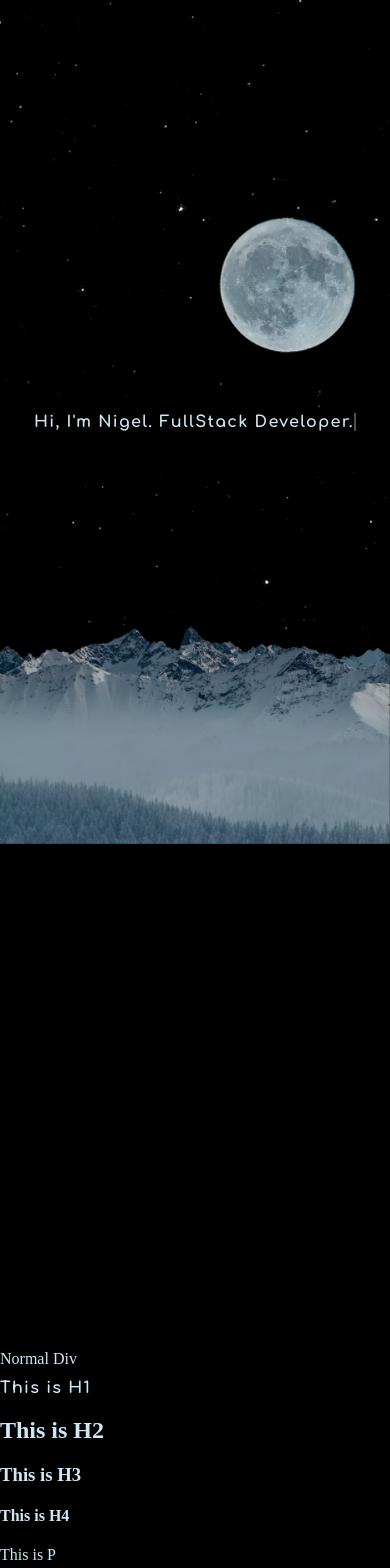
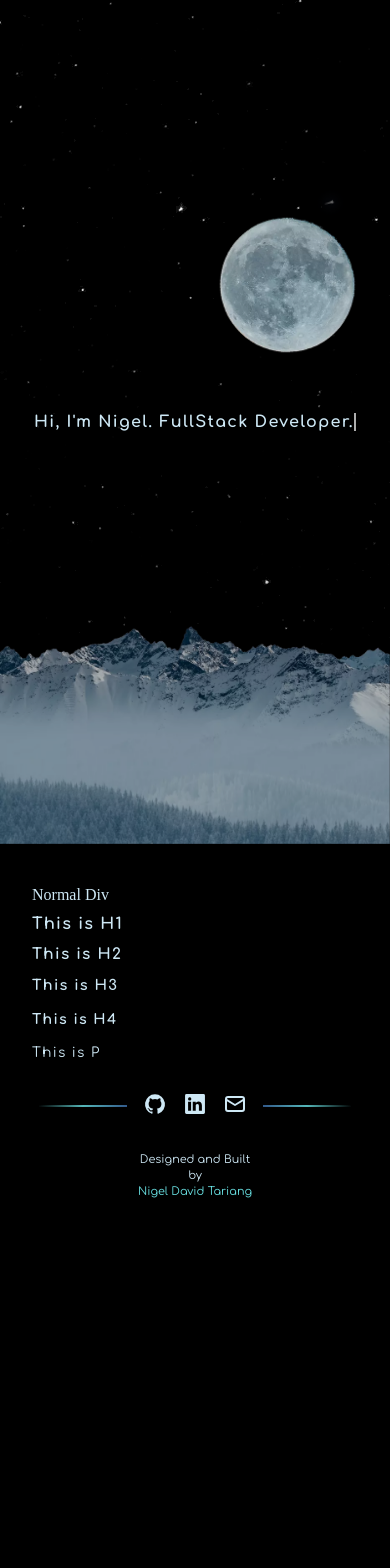
Before and after one commit to 0racularGh0st/portfolio-1.0, a Vue app: page / in a window 390 px wide. Shown: the top 1568 px of the page. After the commit the page ends 1232 px from the top, so only its background shows below. Built offline with nearby package versions, Linux system fonts and the light colour scheme.

Commit message:
Set font sizes for h1,h2,h3,h4 and p for different breakpoints

```diff
--- a/public/index.html
+++ b/public/index.html
@@ -50,22 +50,4 @@
   src: url('/Comfortaa-VariableFont_wght.ttf');
   font-display: swap;
 }
-@media screen and (min-width: 48rem){
-    .content-section{
-        margin-left:2.5rem ;
-        margin-right:2.5rem ;
-    }
-}
-@media screen and (min-width: 64rem){
-    .content-section{
-        margin-left:3.5rem ;
-        margin-right:3.5rem ;
-    }
-}
-@media screen and (min-width: 85.5rem){
-    .content-section{
-        margin-left:6rem ;
-        margin-right:6rem ;
-    }
-}
 </style>
--- a/src/views/About.vue
+++ b/src/views/About.vue
@@ -1,5 +1,5 @@
 <template>
-  <div class="about">
+  <div class="about content-section">
     <div>Normal Div</div>
     <h1>This is H1 </h1>
     <h2>This is H2</h2>
@@ -8,6 +8,12 @@
     <p>This is P</p>
    </div>
 </template>
+<script>
+import './sections.css';
+export default {
+
+}
+</script>
 <style scoped>
 .about{
   color : #cee8f5;
--- a/src/views/Home.vue
+++ b/src/views/Home.vue
@@ -44,7 +44,7 @@ export default {
 </script>
 <style scoped>
 .home{
-  height: 110vh;
+  height: 55vh;
 }
 .content{
   margin-top: 50vh;
--- a/src/views/fonts.css
+++ b/src/views/fonts.css
@@ -1,9 +1,30 @@
+
 h1{
-    font-size: 0.9em;
+    font-size: 0.9rem;
     letter-spacing: 1.3px;
     font-family: 'Comfortaa';
 }
-@media (min-width: 320px)
+h2{
+    font-size: 0.85rem;
+    letter-spacing: 1.3px;
+    font-family: 'Comfortaa';
+}
+h3{
+    font-size: 0.8rem;
+    letter-spacing: 1.3px;
+    font-family: 'Comfortaa';
+}
+h4{
+    font-size: 0.75rem;
+    letter-spacing: 1.3px;
+    font-family: 'Comfortaa';
+}
+p{
+    font-size: 0.75rem;
+    letter-spacing: 1.3px;
+    font-family: 'Comfortaa';
+}
+@media screen and (min-width: 20rem)
 {
     h1{
         font-size: 0.9em;
@@ -11,23 +32,139 @@ h1{
         font-family: 'Comfortaa';
 
     }
-
+    h2{
+        font-size: 0.85rem;
+        letter-spacing: 1.3px;
+        font-family: 'Comfortaa';
+    }
+    h3{
+        font-size: 0.8rem;
+        letter-spacing: 1.3px;
+        font-family: 'Comfortaa';
+    }
+    h4{
+        font-size: 0.75rem;
+        letter-spacing: 1.3px;
+        font-family: 'Comfortaa';
+    }
+    p{
+        font-size: 0.75rem;
+        letter-spacing: 1.3px;
+        font-family: 'Comfortaa';
+    }
 }
-@media (min-width: 375px)
+@media screen and (min-width: 23.43rem)
 {
     h1{
-        font-size: 1em;
+        font-size: 1rem;
         letter-spacing: 1.3px;
         font-family: 'Comfortaa';
 
     }
+    h2{
+        font-size: 0.95rem;
+        letter-spacing: 1.3px;
+        font-family: 'Comfortaa';
+    }
+    h3{
+        font-size: 0.9rem;
+        letter-spacing: 1.3px;
+        font-family: 'Comfortaa';
+    }
+    h4{
+        font-size: 0.88rem;
+        letter-spacing: 1.3px;
+        font-family: 'Comfortaa';
+    }
+    p{
+        font-size: 0.85rem;
+        letter-spacing: 1.3px;
+        font-family: 'Comfortaa';
+    }
 }
-@media (min-width: 1024px)
+@media screen and (min-width: 48rem){
+    h1{
+        font-size: 1.6rem;
+        letter-spacing: 1.3px;
+        font-family: 'Comfortaa';
+
+    }
+    h2{
+        font-size: 1.4rem;
+        letter-spacing: 1.3px;
+        font-family: 'Comfortaa';
+    }
+    h3{
+        font-size: 1.25rem;
+        letter-spacing: 1.3px;
+        font-family: 'Comfortaa';
+    }
+    h4{
+        font-size: 1.05rem;
+        letter-spacing: 1.3px;
+        font-family: 'Comfortaa';
+    }
+    p{
+        font-size: 0.95rem;
+        letter-spacing: 1.3px;
+        font-family: 'Comfortaa';
+    }
+}
+@media screen and (min-width: 64rem)
 {
     h1{
-        font-size: 1.7em;
+        font-size: 1.8rem;
         letter-spacing: 2.3px;
         font-family: 'Comfortaa';
 
     }
+    h2{
+        font-size: 1.6rem;
+        letter-spacing: 2.3px;
+        font-family: 'Comfortaa';
+    }
+    h3{
+        font-size: 1.43rem;
+        letter-spacing: 2.3px;
+        font-family: 'Comfortaa';
+    }
+    h4{
+        font-size: 1.25rem;
+        letter-spacing: 2.3px;
+        font-family: 'Comfortaa';
+    }
+    p{
+        font-size: 1.05rem;
+        letter-spacing: 2.3px;
+        font-family: 'Comfortaa';
+    }
 }
+@media screen and (min-width: 85.5rem)
+{
+    h1{
+        font-size: 2rem;
+        letter-spacing: 2.3px;
+        font-family: 'Comfortaa';
+
+    }
+    h2{
+        font-size: 1.8rem;
+        letter-spacing: 2.3px;
+        font-family: 'Comfortaa';
+    }
+    h3{
+        font-size: 1.6rem;
+        letter-spacing: 2.3px;
+        font-family: 'Comfortaa';
+    }
+    h4{
+        font-size: 1.4rem;
+        letter-spacing: 2.3px;
+        font-family: 'Comfortaa';
+    }
+    p{
+        font-size: 1.2rem;
+        letter-spacing: 2.3px;
+        font-family: 'Comfortaa';
+    }
+}
--- /dev/null
+++ b/src/views/sections.css
@@ -0,0 +1,22 @@
+.content-section{
+    margin-left: 2rem;
+    margin-right: 2rem;
+}
+@media screen and (min-width: 48rem){
+    .content-section{
+        margin-left:5.5rem ;
+        margin-right:2.5rem ;
+    }
+}
+@media screen and (min-width: 64rem){
+    .content-section{
+        margin-left:3.5rem ;
+        margin-right:3.5rem ;
+    }
+}
+@media screen and (min-width: 85.5rem){
+    .content-section{
+        margin-left:6rem ;
+        margin-right:6rem ;
+    }
+}
```
